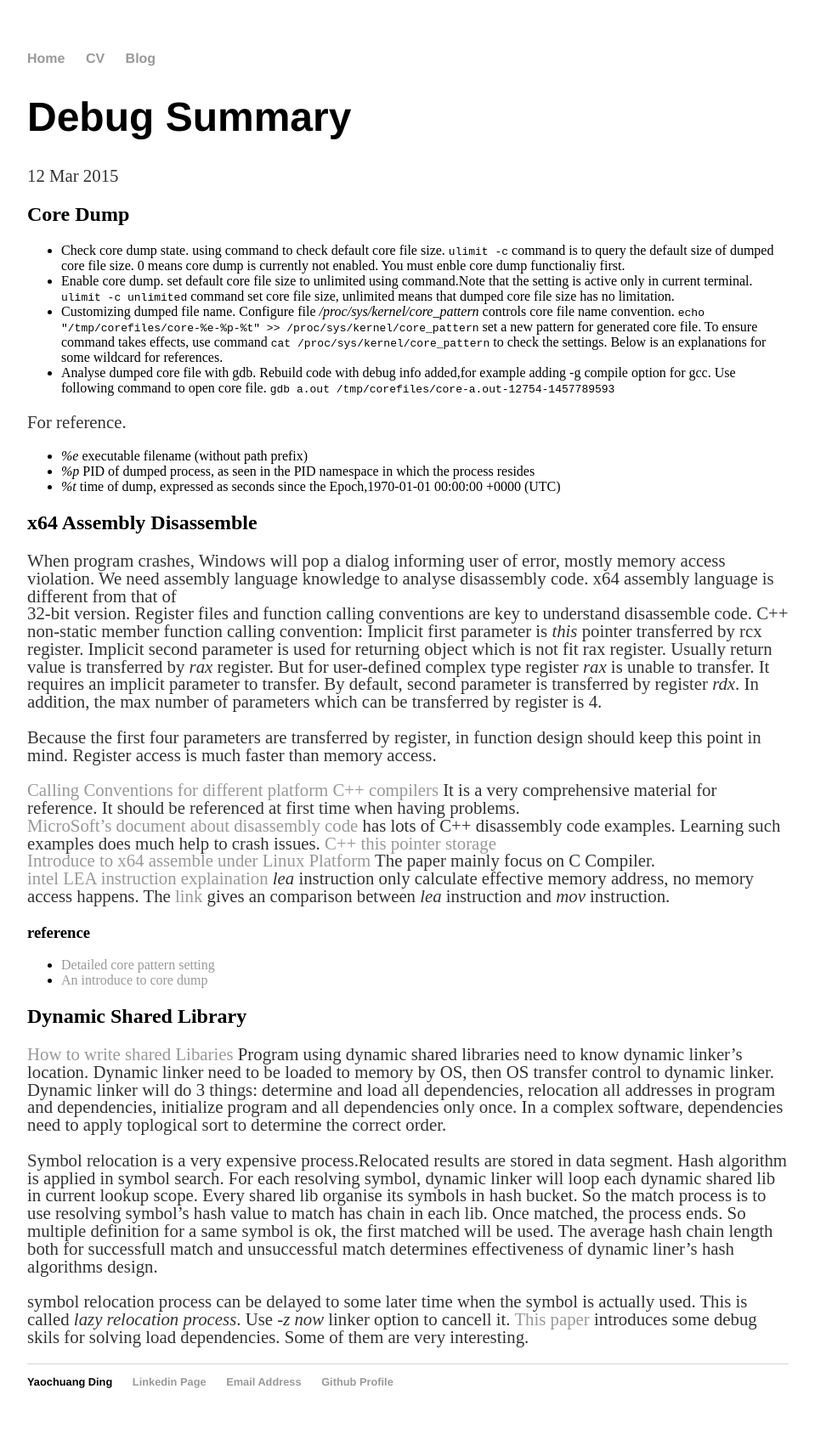
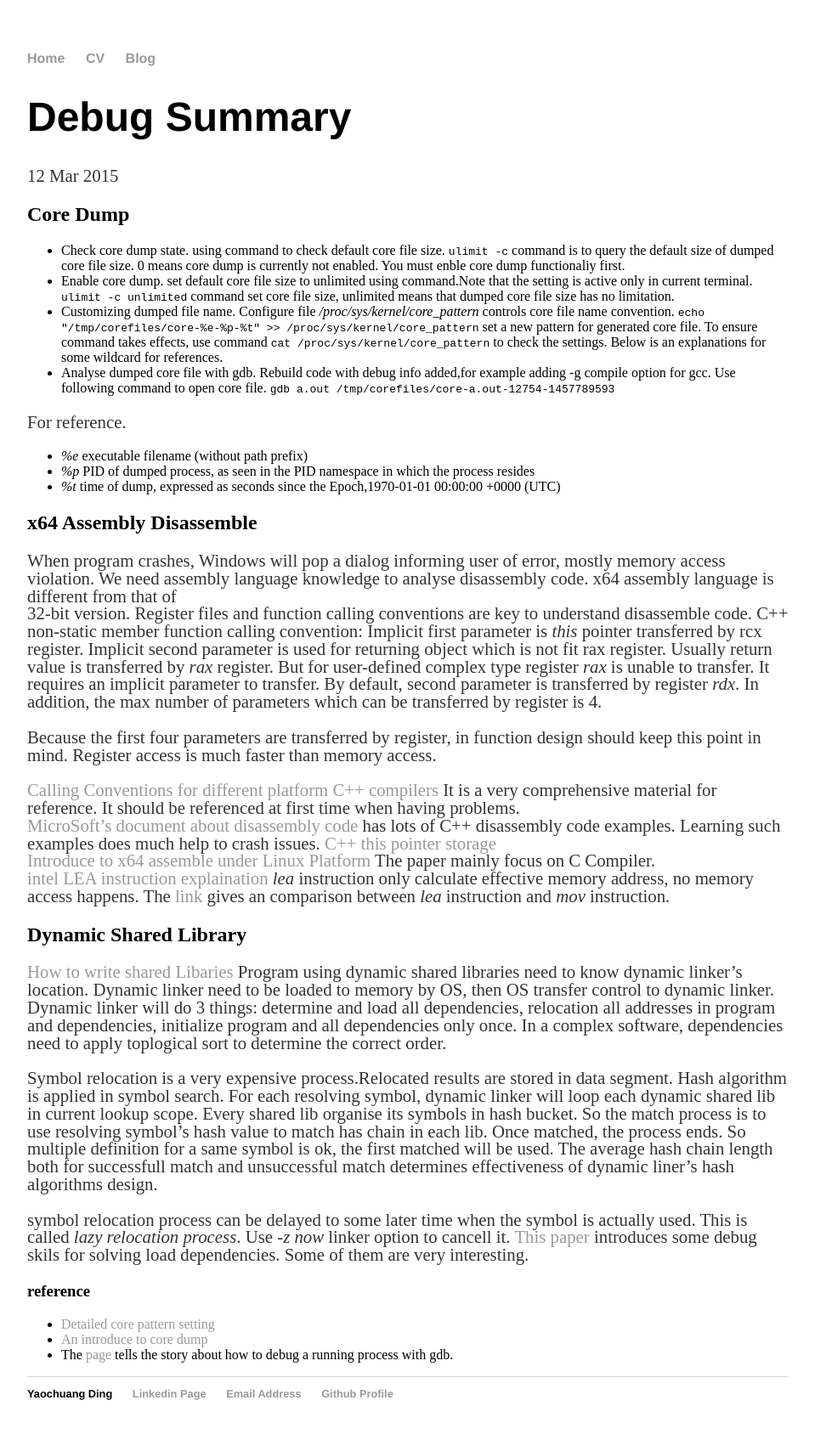
Before and after one commit to ychding11/ychding11.github.io, a Jekyll site: the page built from _posts/2015-03-12-Linux-Debug-summary.md, in a window 1280 px wide. Shown: the whole page at 85% size, without its empty margins (160-1119 px from the left). Built offline with Jekyll 4.4.1, drawn with Linux system fonts in a browser that asks for light colours.

Commit message:
add gdb command

```diff
--- a/_posts/2015-03-12-Linux-Debug-summary.md
+++ b/_posts/2015-03-12-Linux-Debug-summary.md
@@ -83,3 +80,9 @@ option to cancell it.
 [This paper](https://cseweb.ucsd.edu/~gbournou/CSE131/the_inside_story_on_shared_libraries_and_dynamic_loading.pdf)
 introduces some debug skils for solving load dependencies. Some of them
 are very interesting.
+
+### reference
+- [Detailed core pattern setting](http://man7.org/linux/man-pages/man5/core.5.html)
+- [An introduce to core dump](http://www.cnblogs.com/hazir/p/linxu_core_dump.html)
+- The [page](http://dirac.org/linux/gdb/06-Debugging_A_Running_Process.php)
+tells the story about how to debug a running process with gdb.
```
Also changed, not shown: other parts of _posts/2015-03-12-Linux-Debug-summary.md (+0 -3 lines), _posts/2015-03-28-Languages-Resources.md (+1 -1 lines).
